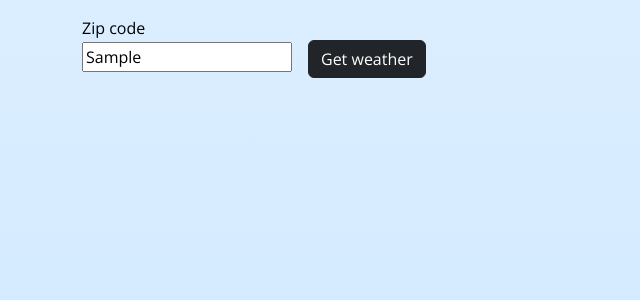
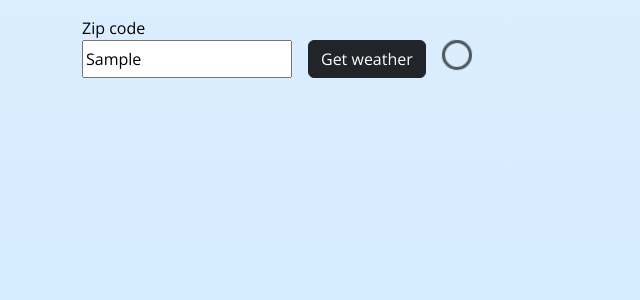
Before and after one commit to big-charter/basic-weather, a Next.js app in the folder src/client/basic-weather-client/: page / in a window 1280 px wide. Both pictures are taken after typing "Sample" into the empty fields and a click on the button "Get weather". Shown: the top 300 px of the page, without its empty margins (0-640 px from the left). Built offline with nearby package versions, Linux system fonts and the light colour scheme; no server answers.

Commit message:
Add loading spinner instead of Loading...

```diff
--- a/src/client/basic-weather-client/package.json
+++ b/src/client/basic-weather-client/package.json
@@ -18,6 +18,7 @@
     "next": "13.3.0",
     "react": "18.2.0",
     "react-dom": "18.2.0",
+    "react-spinners": "^0.13.8",
     "typescript": "5.0.4"
   }
 }
--- a/src/client/basic-weather-client/src/components/WeatherHome.tsx
+++ b/src/client/basic-weather-client/src/components/WeatherHome.tsx
@@ -2,6 +2,7 @@ import React from "react";
 import WeatherDataDisplay from "./WeatherDataDisplay";
 import OneCallResponse from "@/models/OneCallResponse";
 import getConfig from "next/config";
+import { RingLoader } from "react-spinners";
 
 const publicRuntimeConfig = getConfig().publicRuntimeConfig;
 
@@ -12,6 +13,10 @@ const WeatherHome = () => {
   const zipCodeRef = React.useRef<string>(initialZipCode);
 
   const fetchWeatherData = () => {
+    // Do nothing if we haven't set a zip code
+    if (zipCodeRef.current == "") {
+      return;
+    }
     setLoading(true);
     fetch(`http://localhost:3000/weather?zip=${zipCodeRef.current}`)
       .then((res) => res.json())
@@ -32,10 +37,6 @@ const WeatherHome = () => {
 
   // Poll for data based on configurable high demand window
   React.useEffect(() => {
-    // Do nothing if we haven't set a zip code yet
-    if (zipCodeRef.current == "") {
-      return;
-    }
     const interval = setInterval(() => {
       fetchWeatherData();
     }, calculateRefreshInterval());
@@ -87,7 +88,7 @@ const WeatherHome = () => {
           <div className="col">
             <form onSubmit={handleSubmit}>
               <label htmlFor="zipCode">Zip code</label>
-              <div className="form-group">
+              <div className="form-group d-flex">
                 <input
                   type="text"
                   id="zipCode"
@@ -97,13 +98,13 @@ const WeatherHome = () => {
                 <button className="btn btn-dark mx-3" type="submit">
                   Get weather
                 </button>
+                {loading && <RingLoader size={30} />}
               </div>
             </form>
           </div>
         </div>
-        {loading && <div className="mt-3">Loading...</div>}
       </div>
-      {weatherData && !loading && (
+      {weatherData && (
         <WeatherDataDisplay
           zipCode={zipCodeRef.current}
           weatherData={weatherData}
```
Also changed, not shown: 1 other file (tests, documents, lock files or other folders).
